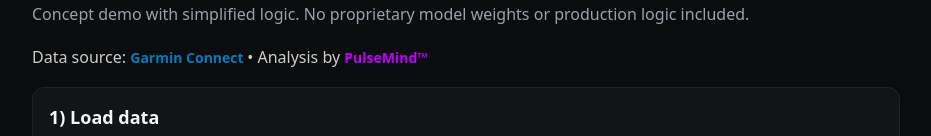
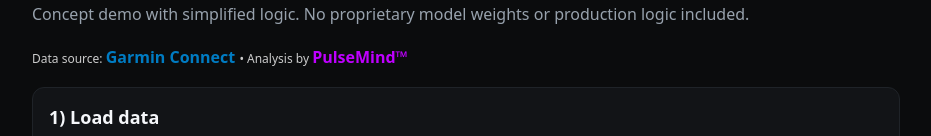
Before and after one commit to fuegoblade/pulsemind-demo, a plain HTML site: page index-garmin.html in a window 1280 px wide. Shown: the part 156-292 px from the top of the page, without its empty margins (174-1105 px from the left). Drawn offline with Linux system fonts and the light colour scheme.

Commit message:
Update index-garmin.html

```diff
--- a/index-garmin.html
+++ b/index-garmin.html
@@ -56,16 +56,16 @@
 
     <h1>PulseMind™ Demo <span class="badge">Garmin Preview</span></h1>
     <p class="small">Concept demo with simplified logic. No proprietary model weights or production logic included.</p>
-    <p style="font-size:16px;color:#ccc;">
+    <p style="font-size:12px;color:#ccc;">
   Data source:
   <a href="https://connect.garmin.com"
-     style="color:#007CC3;text-decoration:none;font-weight:600;font-size:14px;"
+     style="color:#007CC3;text-decoration:none;font-weight:600;font-size:16px;"
      target="_blank" rel="noopener noreferrer">
      Garmin Connect
   </a>
   • Analysis by
   <a href="https://fuegoblade.com"
-     style="color:#BF00FF;text-decoration:none;font-weight:600;font-size:14px;"
+     style="color:#BF00FF;text-decoration:none;font-weight:600;font-size:16px;"
      target="_blank" rel="noopener noreferrer">
      PulseMind™
   </a>
```
